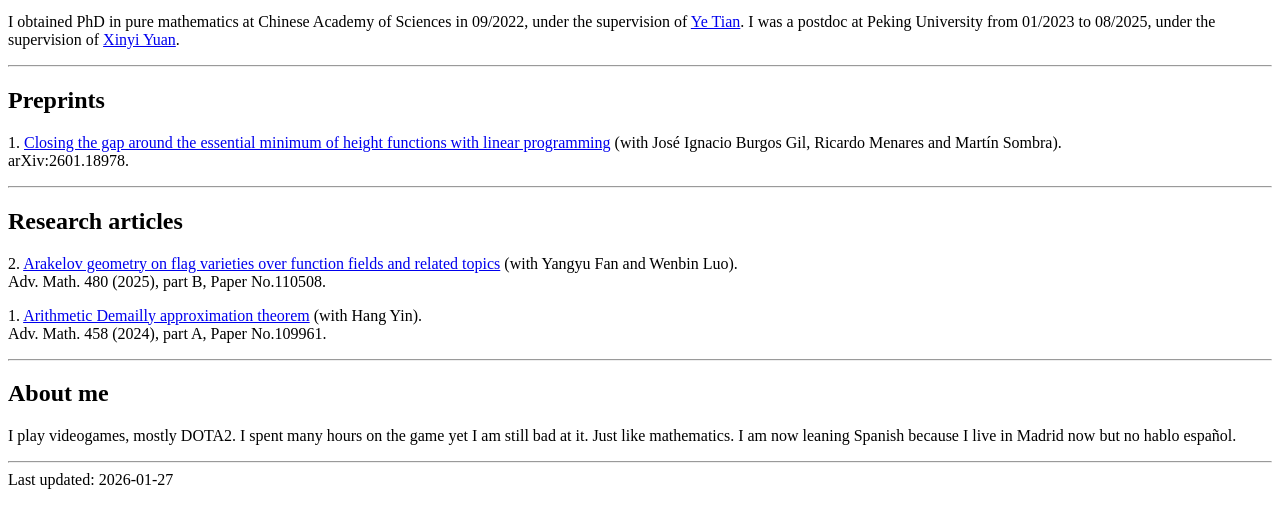
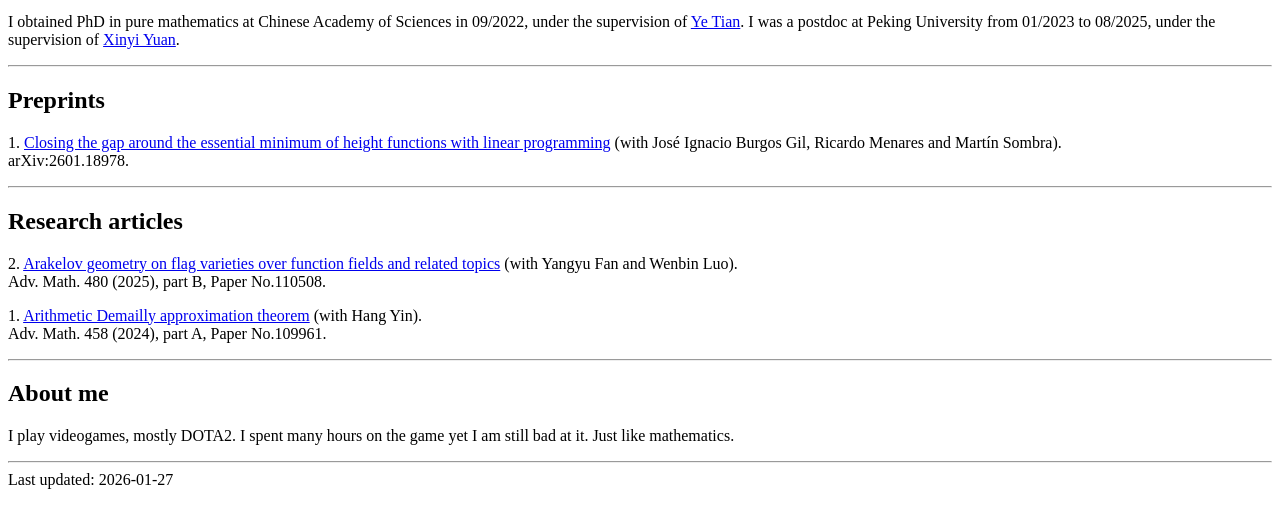
Before and after one commit to qubinggang/qubinggang.github.io, a plain HTML site: page index.html in a window 1280 px wide. Shown: the part 128-656 px from the top of the page. Drawn offline with Linux system fonts and the light colour scheme.

Commit message:
Update index.html

```diff
--- a/index.html
+++ b/index.html
@@ -46,8 +46,7 @@
     <section>
       <h2> About me </h2>
       <p>
-        I play videogames, mostly DOTA2. I spent many hours on the game yet I am still bad at it. Just like mathematics. I am now leaning Spanish because I live in Madrid now but no hablo español.
-      </p>
+        I play videogames, mostly DOTA2. I spent many hours on the game yet I am still bad at it. Just like mathematics.
     </section>
 
   </main>
```
